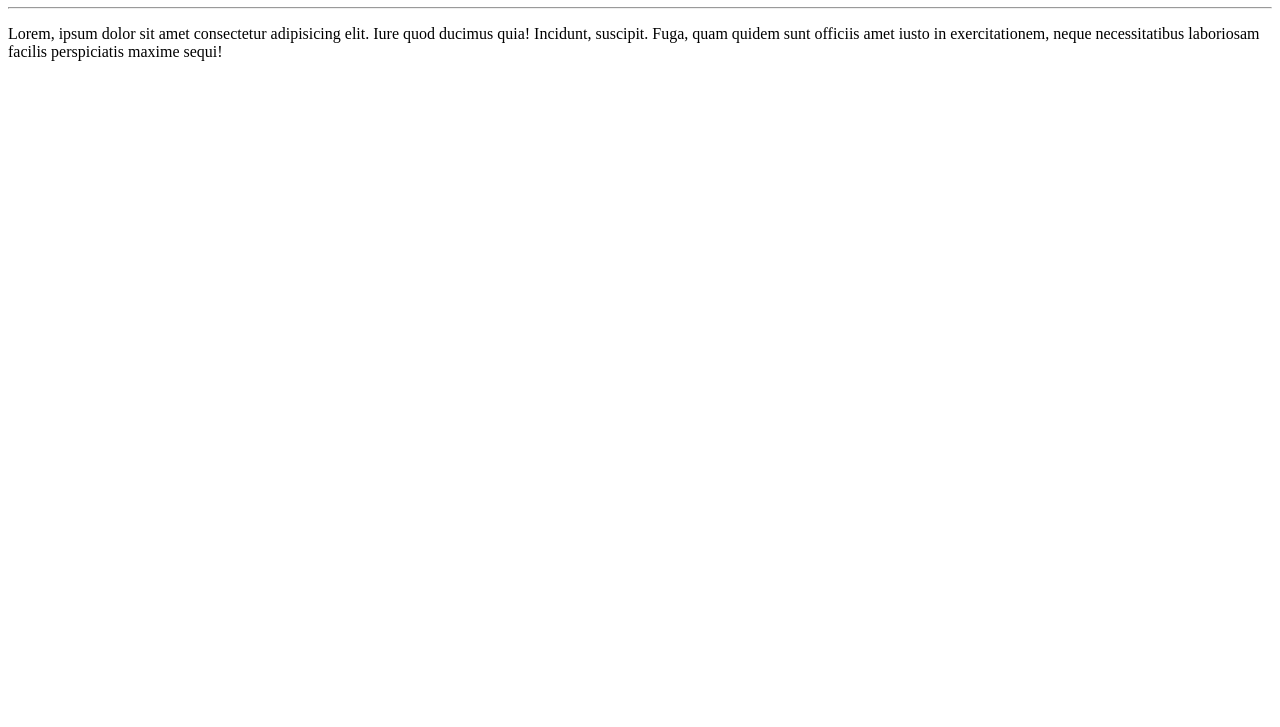
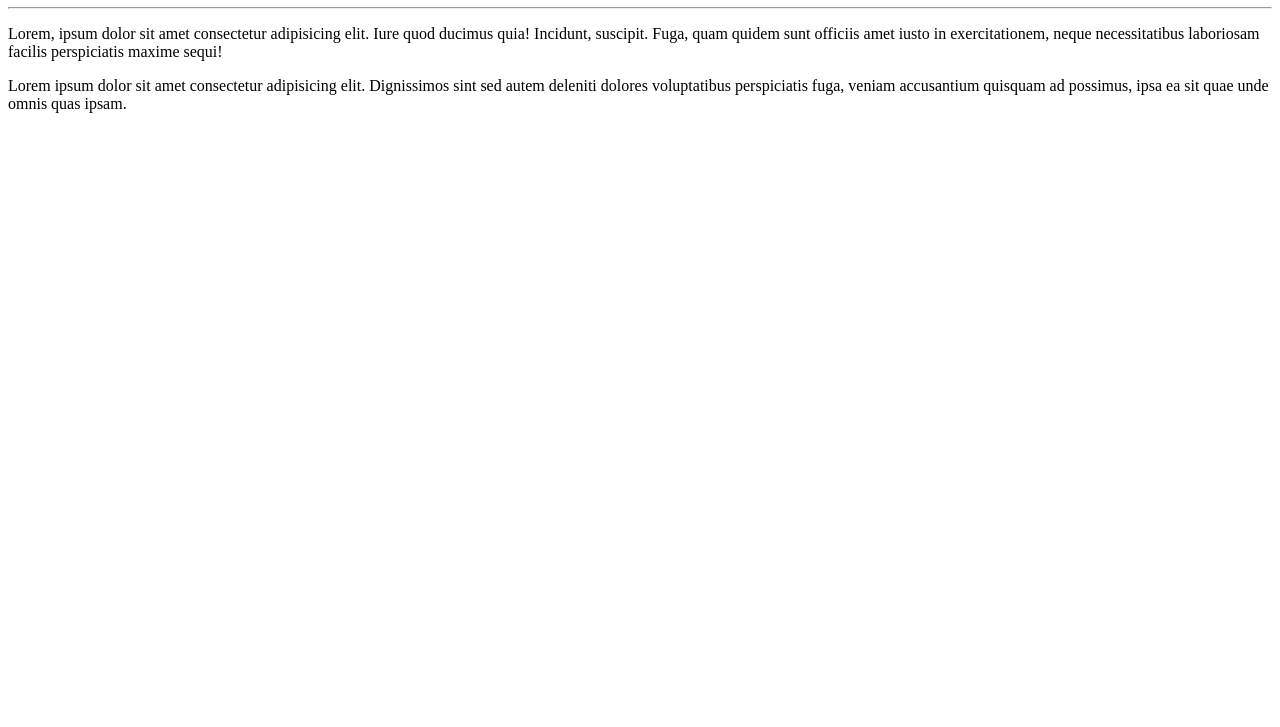
Before and after one commit to AdriPereira007/Ola-Mundo, a plain HTML site: page site-exemplo/index.html in a window 1280 px wide. Shown: the part 73-800 px from the top of the page. Drawn offline with Linux system fonts and the light colour scheme.

Commit message:
Adicionei um parágrafo

```diff
--- a/site-exemplo/index.html
+++ b/site-exemplo/index.html
@@ -10,5 +10,6 @@
     <h1>Olá, Mundo!</h1>
     <hr>
     <p>Lorem, ipsum dolor sit amet consectetur adipisicing elit. Iure quod ducimus quia! Incidunt, suscipit. Fuga, quam quidem sunt officiis amet iusto in exercitationem, neque necessitatibus laboriosam facilis perspiciatis maxime sequi!</p>
+    <p>Lorem ipsum dolor sit amet consectetur adipisicing elit. Dignissimos sint sed autem deleniti dolores voluptatibus perspiciatis fuga, veniam accusantium quisquam ad possimus, ipsa ea sit quae unde omnis quas ipsam.</p>
 </body>
 </html>
```
